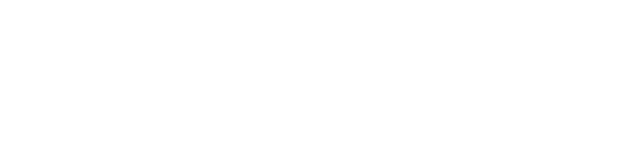
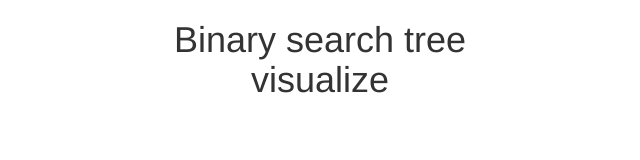
Before and after one commit to weihanchen/binary-search-tree-js-visualize, a website built with webpack: page src/template/index.html in a window 1280 px wide. Shown: the whole page, without its empty margins (320-960 px from the left). Built offline with nearby package versions, Linux system fonts and the light colour scheme.

Commit message:
Add template

```diff
--- a/src/template/index.html
+++ b/src/template/index.html
@@ -5,7 +5,11 @@
     <title></title>
   </head>
   <body>
-
     <script type="text/javascript" src="bundle.min.js" charset="utf-8"></script>
+    <div class="row">
+      <div class="col-md-offset-4 col-md-4 text-center">
+        <h1 class="title">Binary search tree visualize</h1>
+      </div>
+    </div>
   </body>
 </html>
```
